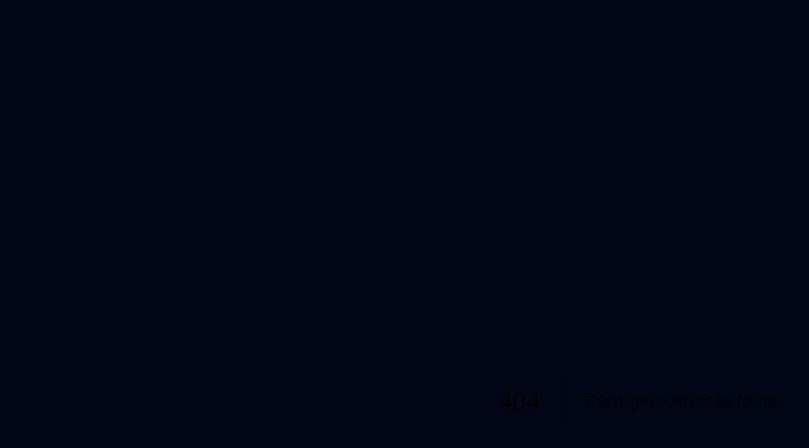
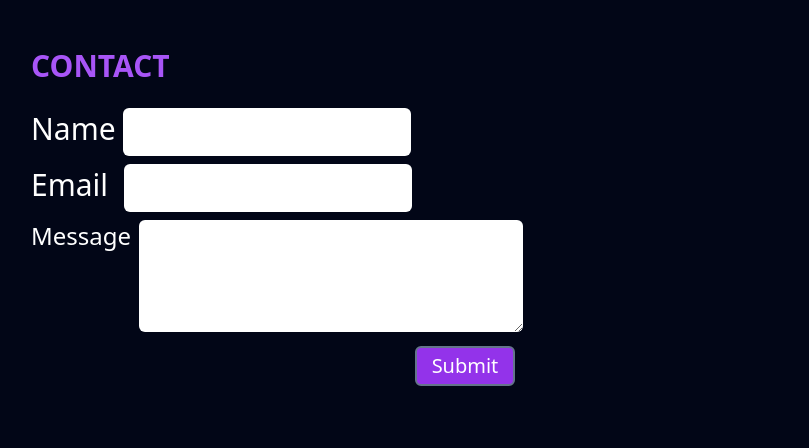
Before and after one commit to Muzammil-07/Portfolio, a Next.js app: page /components/Contact in a window 1280 px wide. Before the commit this address had no page. Shown: the top 448 px of the page, without its empty margins (1-810 px from the left). Built offline with nearby package versions, Linux system fonts and the light colour scheme.

Commit message:
new commit

```diff
--- /dev/null
+++ b/src/pages/components/Contact.js
@@ -0,0 +1,47 @@
+import React from 'react'
+import { useState,useRef } from 'react'
+
+
+const Contact = () => {
+    const form = useRef()
+    const [name, setName] = useState("");
+    const [email, setEmail] = useState("");
+    const [msg, setMsg] = useState("");
+
+     const sendEmail =(e)=>{
+     e.preventDefault();
+     console.log(form.current)
+     }
+
+    return (
+        <div className='p-8 flex justify-start flex-col text-white'>
+            <h1 className='text-3xl text-start text-purple-500 font-bold my-4'>CONTACT</h1>
+            <form ref={form} onSubmit={sendEmail}  >
+                <div className='flex justify-start my-2'>
+
+                    <div>
+                        <label className='text-3xl '>Name </label>
+                        <input className='text-black h-12 w-72 rounded-md p-2 text-xl' type='text' name='userName' />
+                    </div>
+                </div>
+                <div className='flex justify-start my-2 '>
+                    <div>
+                        <label className='text-3xl mr-2'>Email </label>
+                        <input className='text-black h-12 w-72 rounded-md p-2 text-xl' type='email' name="email" />
+                    </div>
+                </div>
+                <div className='flex justify-start my-2 '>
+                    <div>
+                        <label className='text-2xl mr-2 align-top'>Message</label>
+                        <textarea className='text-amber-700 w-96 rounded-md p-2' rows="4" />
+                    </div>
+
+                </div>
+                <button type='submit' className=' w-[100px] h-[40px] rounded-md text-xl hover:text-slate-950 hover:border-white border-2 border-slate-500 bg-purple-600 ml-96'>Submit</button>
+            </form>
+
+        </div>
+    )
+}
+
+export default Contact
--- a/src/pages/components/Header.js
+++ b/src/pages/components/Header.js
@@ -19,7 +19,7 @@ const Header = () => {
           <Link href='/components/Projects'>Work </Link>
           </div>
           <div className='hover:text-purple-300 my-auto'>
-          <Link href='/components/About'>Contact </Link>
+          <Link href='/components/Contact'>Contact </Link>
           </div>
         </div>
     </div>
--- a/src/pages/index.js
+++ b/src/pages/index.js
@@ -10,6 +10,7 @@ import Tech from './components/Tech'
 import Projects from './components/Projects'
 import Laser from './components/Laser'
 import About from './components/About'
+import Contact from './components/Contact'
 const inter = Inter({ subsets: ['latin'] })
 
 
@@ -34,7 +35,7 @@ export default function Home() {
   var arr = [{ skill: "WEB DEVELOPER" }, { skill: "REACT DEVELOPER" }, { skill: "REACT NATIVE DEVELOPER" }]
   return (
 
-    <div className=' w-[100vw] h-[100vh] bg-purple-500  grid md:grid-rows-[80px_550px_650px_550px_600px] grid-rows-[80px_450px_650px_550px_600px] overflow-x-hidden mx-auto grid-cols-4 text-center gap-0.5 text-white'>
+    <div className=' w-[100vw] h-[100vh] bg-purple-500  grid md:grid-rows-[80px_550px_650px_550px_600px_500px] grid-rows-[80px_450px_650px_550px_600px_500px] overflow-x-hidden mx-auto grid-cols-4 text-center gap-0.5 text-white'>
       <div className='bg-slate-950 col-span-4  hover:bg-slate-400' >
         <Header />
       </div>
@@ -62,8 +63,10 @@ export default function Home() {
       <div className='bg-slate-950 col-span-4'>
         <Laser/>
       </div>
-      <div className='bg-gray-800 '>srventh</div>
-      <div className='bg-gray-800'>eight</div>
+      <div className='bg-slate-950 col-span-4 '>
+        <Contact/>
+      </div>
+      {/* <div className='bg-gray-800'>eight</div> */}
 
     </div>
 
```
